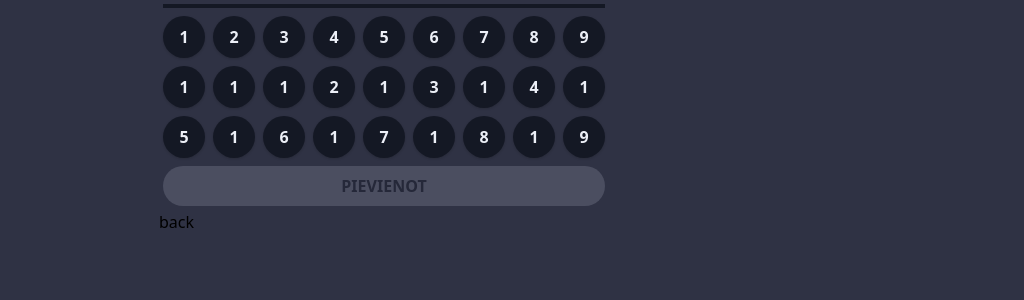
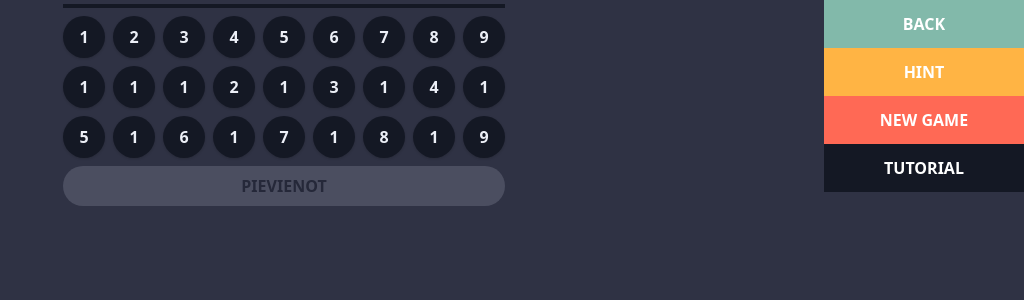
Before and after one commit to emilsgulbis/nineteen, a Nuxt app: page / in a window 1280 px wide. Shown: the top 300 px of the page, without its empty margins (256-1280 px from the left). Built offline with nearby package versions, Linux system fonts and the light colour scheme.

Commit message:
Added game menu, game reset button added

```diff
--- /dev/null
+++ b/components/Game/Menu.vue
@@ -0,0 +1,42 @@
+<template>
+  <div class="w-200px">
+    <button
+      :class="linkClass"
+      class="bg-green-100 hover:bg-green-200"
+      @click.prevent="$emit('back')"
+    >
+      back
+    </button>
+    <button
+      :class="linkClass"
+      class="bg-orange hover:bg-orange-500"
+      @click.prevent="$emit('hint')"
+    >
+      hint
+    </button>
+    <button
+      :class="linkClass"
+      class="bg-salmon hover:bg-salmon-500"
+      @click.prevent="$emit('new')"
+    >
+      new game
+    </button>
+    <button
+      :class="linkClass"
+      class="bg-blue-900 hover:bg-blue-700"
+      @click.prevent="$emit('tutorial')"
+    >
+      tutorial
+    </button>
+  </div>
+</template>
+
+<script>
+export default {
+  data() {
+    return {
+      linkClass: 'block w-full px-6 py-3 uppercase text-white font-bold'
+    }
+  }
+}
+</script>
--- a/components/Game/index.vue
+++ b/components/Game/index.vue
@@ -1,5 +1,7 @@
 <template>
-  <div>
+  <div class="flex flex-1">
+    <div class="flex-1">
+      <div class="w-450px mx-auto">
         <div class="p-sm">
           <game-progress :value="progress" />
         </div>
@@ -21,19 +23,23 @@
             Pievienot
           </button>
         </div>
+      </div>
+    </div>
 
-    <button @click.prevent="stepBack()">back</button>
+    <game-menu @back="stepBack" @hint="showHint" @new="resetNumbers" />
   </div>
 </template>
 
 <script>
 import GameItem from './Item'
+import GameMenu from './Menu'
 import GameProgress from './Progress'
 import { patterns } from '~/utils/variables'
 
 export default {
   components: {
     GameItem,
+    GameMenu,
     GameProgress
   },
 
@@ -75,10 +81,15 @@ export default {
   },
 
   created() {
+    this.resetNumbers()
+  },
+
+  methods: {
+    resetNumbers() {
+      this.items = []
       this.addNumbers(patterns.default.split(','))
     },
 
-  methods: {
     addNumbers(numbers) {
       numbers.forEach(number => {
         this.items.push({
@@ -171,6 +182,10 @@ export default {
           this.items.splice(step.index)
         }
       }
+    },
+
+    showHint() {
+      return 1
     }
   }
 }
--- a/layouts/default.vue
+++ b/layouts/default.vue
@@ -1,5 +1,5 @@
 <template>
-  <div class="w-450px mx-auto">
+  <div class="flex">
     <nuxt />
   </div>
 </template>
--- a/tailwind.config.js
+++ b/tailwind.config.js
@@ -8,13 +8,31 @@ module.exports = {
           300: '#4b4e60',
           500: '#2f3244',
           700: '#252839',
-          900: '#141824'
+          900: '#141824',
+          default: '1bb3d8'
+        },
+
+        green: {
+          100: '#82b9aa',
+          200: '#70b4a1',
+          default: '#00cd2b'
+        },
+
+        orange: {
+          default: '#ffb444',
+          500: '#ffac30'
+        },
+
+        salmon: {
+          default: '#ff6955',
+          500: '#ff5f4a'
         }
       },
 
       width: {
         '50px': '50px',
-        '450px': '450px'
+        '450px': '450px',
+        '200px': '200px'
       },
 
       height: {
```
Lines whose indentation alone changed are shown as unchanged.
